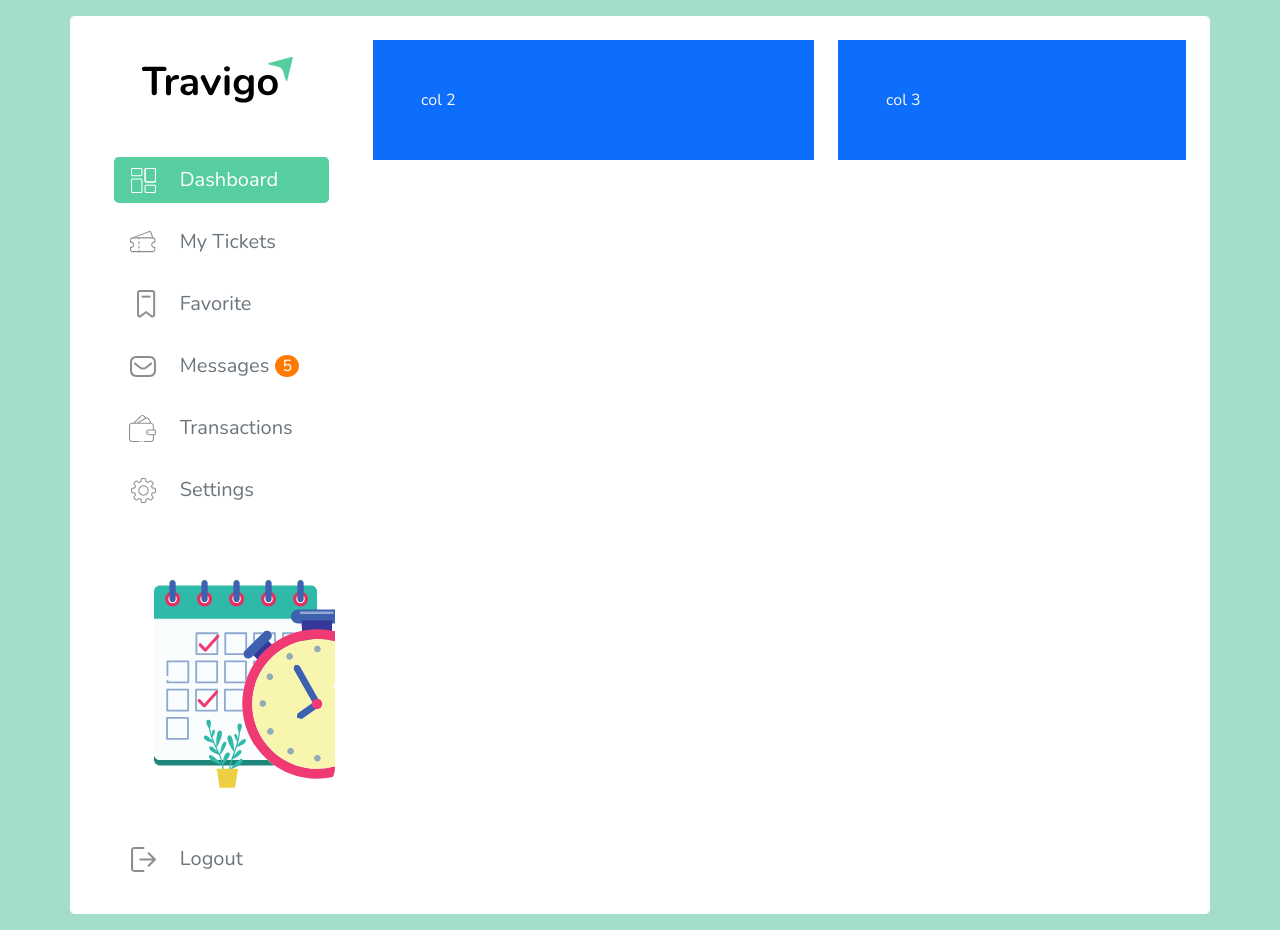
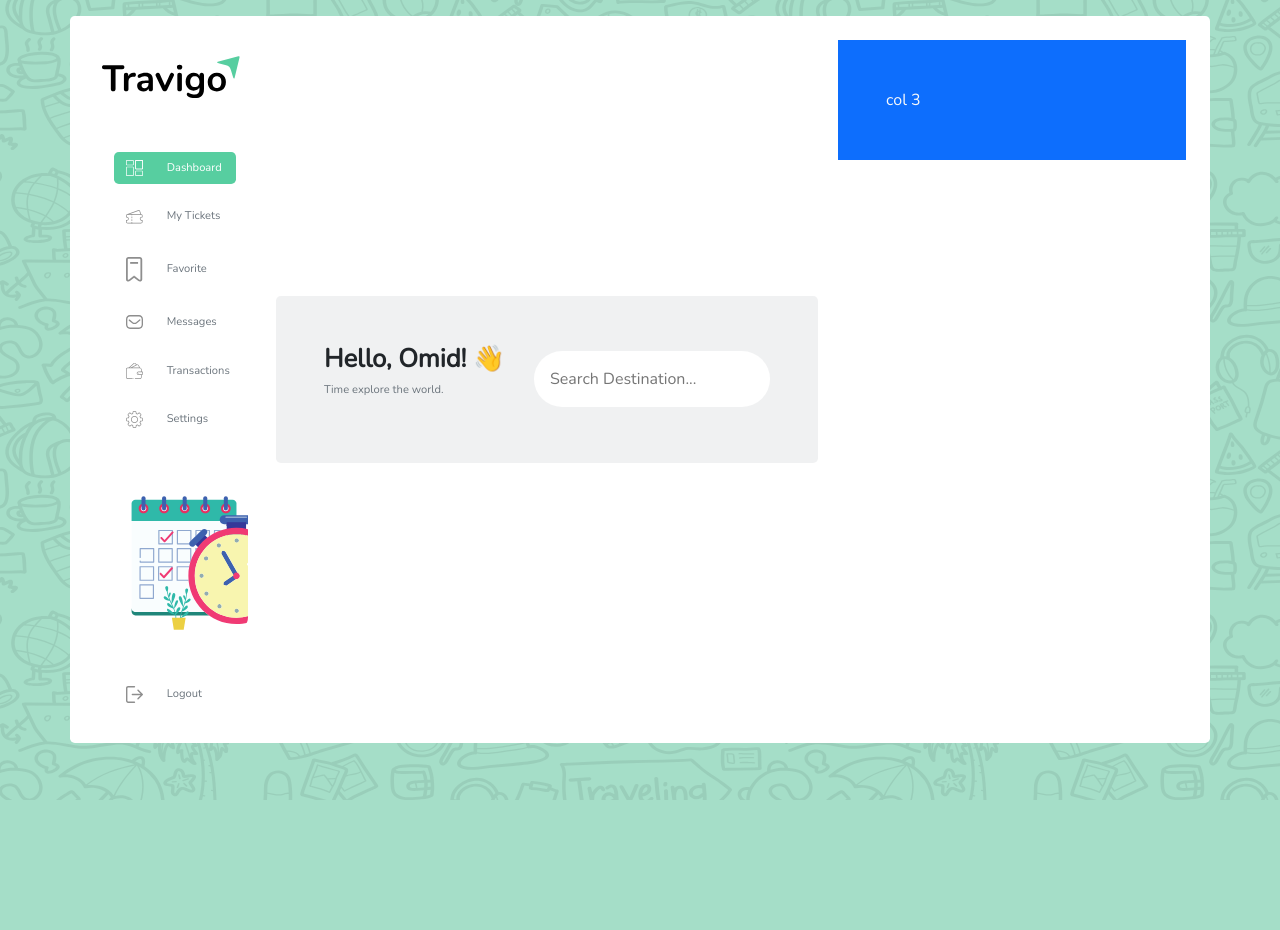
Before and after one commit to omidjr/travigo-dashboard, a plain HTML site: page index.html in a window 1280 px wide. After the commit the page ends 800 px from the top, so only its background shows below. Drawn offline with nearby package versions, Linux system fonts and the light colour scheme.

Commit message:
Finished Navbar and Added Main header

```diff
--- a/index.html
+++ b/index.html
@@ -17,7 +17,7 @@
     <div class="container-lg bg-white rounded-3 p-4 my-3">
         <div class="row">
             <!-- Navbar -->
-            <div class="col-lg-3 d-none d-lg-block">
+            <div class="col-lg-2 d-none d-lg-block">
                 <div class="container p-2 d-flex justify-content-center align-items-center flex-column">
                     <div class="row">
                         <div class="col">
@@ -27,53 +27,50 @@
                     <!-- Nav Links -->
                     <div class="container my-5" id='nav-links'>
                         <div class="row mb-3 py-2 rounded-3 d-flex align-items-center nav-link" id="nav-item1">
-                            <div class="col-3">
-                                <img src="/img/dashboard.svg" alt="dashboard" class="float-end">
+                            <div class="col-4">
+                                <img src="/img/dashboard.svg" alt="dashboard" class="float-end img-fluid">
                             </div>
-                            <div class="col-9">
+                            <div class="col-8">
                                 <p class="lead text-white">Dashboard</p>
                             </div>
                         </div>
                         <div class="row mb-3 py-2 rounded-3 d-flex align-items-center nav-link">
-                            <div class="col-3">
-                                <img src="/img/tickets.svg" alt="dashboard" class="float-end">
+                            <div class="col-4">
+                                <img src="/img/tickets.svg" alt="dashboard" class="float-end img-fluid">
                             </div>
-                            <div class="col-9">
+                            <div class="col-8">
                                 <p class="lead text-muted">My Tickets</p>
                             </div>
                         </div>
                         <div class="row mb-3 py-2 rounded-3 d-flex align-items-center nav-link">
-                            <div class="col-3">
-                                <img src="/img/favorite.svg" alt="dashboard" class="float-end">
+                            <div class="col-4">
+                                <img src="/img/favorite.svg" alt="dashboard" class="float-end img-fluid">
                             </div>
-                            <div class="col-9">
+                            <div class="col-8">
                                 <p class="lead text-muted">Favorite</p>
                             </div>
                         </div>
                         <div class="row mb-3 py-2 rounded-3 d-flex align-items-center nav-link">
-                            <div class="col-3">
-                                <img src="/img/message.svg" alt="dashboard" class="float-end">
+                            <div class="col-4">
+                                <img src="/img/message.svg" alt="dashboard" class="float-end img-fluid">
                             </div>
-                            <div class="col-6">
+                            <div class="col-8">
                                 <p class="lead text-muted">Messages</p>
-                            </div>
-                            <div class="col-3 float-end messages-count">
-                                <p>5</p>
                             </div>
                         </div>
                         <div class="row mb-3 py-2 rounded-3 d-flex align-items-center nav-link">
-                            <div class="col-3">
-                                <img src="/img/transaction.svg" alt="dashboard" class="float-end">
+                            <div class="col-4">
+                                <img src="/img/transaction.svg" alt="dashboard" class="float-end img-fluid">
                             </div>
-                            <div class="col-9">
+                            <div class="col-8">
                                 <p class="lead text-muted">Transactions</p>
                             </div>
                         </div>
                         <div class="row py-2 rounded-3 d-flex align-items-center nav-link">
-                            <div class="col-3">
-                                <img src="/img/settings.svg" alt="dashboard" class="float-end">
+                            <div class="col-4">
+                                <img src="/img/settings.svg" alt="dashboard" class="float-end img-fluid">
                             </div>
-                            <div class="col-9">
+                            <div class="col-8">
                                 <p class="lead text-muted">Settings</p>
                             </div>
                         </div>
@@ -91,10 +88,10 @@
                     <!-- Nav Logout -->
                     <div class="container">
                         <div class="row py-2 rounded-3 d-flex align-items-center nav-link" id='nav-logout'>
-                            <div class="col-3">
-                                <img src="/img/logout.svg" alt="logout" class="float-end">
+                            <div class="col-4">
+                                <img src="/img/logout.svg" alt="logout" class="float-end img-fluid">
                             </div>
-                            <div class="col-9">
+                            <div class="col-8">
                                 <p class="lead text-muted">Logout</p>
                             </div>
                         </div>
@@ -103,9 +100,21 @@
                 </div>
             </div>
             <!-- /Navbar -->
-            <div class="col-lg-5">
-                <div class="bg-primary p-5 text-light">col 2</div>
+            <!-- Main -->
+            <div class="col-lg-6 p-2 d-flex justify-content-center align-items-center flex-column">
+                <div class="container bg-secondary bg-opacity-10 rounded-3 p-5 text-dark">
+                    <div class="row">
+                        <div class="col">
+                            <h1 class="welcome">Hello, Omid! &#x1F44B;</h1>
+                            <p class="text-muted">Time explore the world.</p>
+                        </div>
+                        <div class="col d-flex justify-content-between align-items-center">
+                            <input class="p-3 rounded-pill" type="text" placeholder="Search Destination...">
+                        </div>
+                    </div>
+                </div>
             </div>
+            <!-- /Main -->
             <div class="col-lg-4">
                 <div class="bg-primary p-5 text-light">col 3</div>
             </div>
--- a/styles.css
+++ b/styles.css
@@ -1,4 +1,4 @@
-@import url('https://fonts.googleapis.com/css2?family=Nunito&display=swap');
+@import url("https://fonts.googleapis.com/css2?family=Nunito&display=swap");
 
 /* Global */
 
@@ -8,12 +8,24 @@
 }
 
 body {
-    background-color: #A5DEC8;
-    font-family: 'Nunito', sans-serif;
+  background-color: #a5dec8;
+  font-family: "Nunito", sans-serif;
+  background-image: url("/img/bg2.svg");
+  background-position: center center;
+  background-repeat: repeat;
+  background-size: auto;
 }
 
 img {
   pointer-events: none;
+}
+
+p {
+  font-size: clamp(0.5rem, 0.875vw, 1rem) !important;
+}
+
+h1 {
+  font-size: clamp(1rem, 2vw, 2.26rem) !important;
 }
 
 /* Layout */
@@ -21,7 +33,7 @@ img {
 /* Navbar */
 
 #nav-item1 {
-    background-color: #57CEA0;
+  background-color: #57cea0;
 }
 
 #nav-links p {
@@ -33,22 +45,6 @@ img {
   padding: 0;
 }
 
-.messages-count {
-    position: relative;
-    width: 22px;
-    height: 22px;
-    background-color: #FF7A00;
-    color: #fff;
-    border-radius: 50%;
-}
-
-.messages-count p {
-    position: absolute;
-    top: 50%;
-    left: 50%;
-    transform: translate(-50%, -50%);
-}
-
 #nav-logout p {
   margin: 0 !important;
 }
@@ -56,3 +52,19 @@ img {
 #nav-ad {
   cursor: pointer;
 }
+
+/* Main */
+
+.welcome {
+  font-weight: 700;
+}
+
+input {
+  position: relative;
+  outline: none;
+  border: none;
+}
+
+input:focus {
+  outline: 0;
+}
```
Also changed, not shown: img/bg.svg (added), img/bg2.svg (added). Lines whose indentation alone changed are shown as unchanged.
